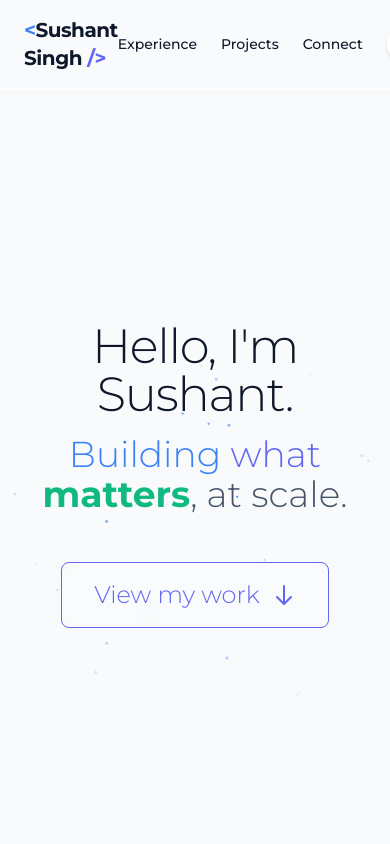
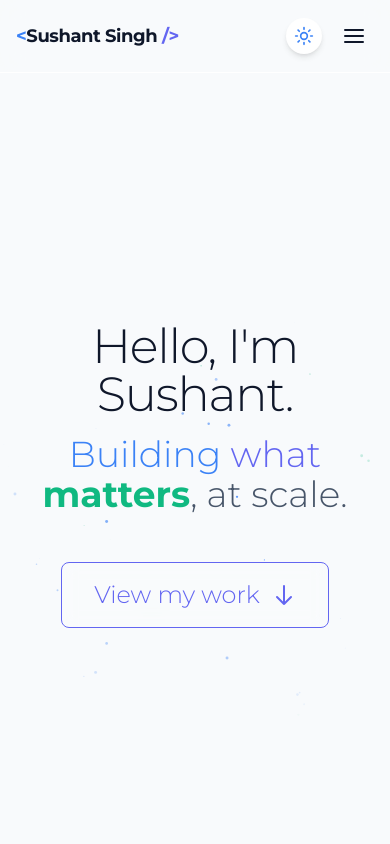
Before and after one commit to Thesirloc/portfolio, a Next.js app: page / in a window 390 px wide. Shown: the top 844 px of the page. Built offline with nearby package versions, Linux system fonts and the light colour scheme.

Commit message:
linkedin github redirection added and made ui more responsive

```diff
--- a/src/app/page.tsx
+++ b/src/app/page.tsx
@@ -190,14 +190,14 @@ export default function Home() {
                   <span className="font-medium text-lg">sunsinghny01@gmail.com</span>
                 </a>
 
-                <a href="https://linkedin.com" target="_blank" rel="noreferrer" className="flex items-center gap-4 text-[var(--text-base)] hover:text-[var(--brand-primary)] transition-colors group">
+                <a href="https://www.linkedin.com/in/sushant-i-singh/" target="_blank" rel="noreferrer" className="flex items-center gap-4 text-[var(--text-base)] hover:text-[var(--brand-primary)] transition-colors group">
                   <div className="w-12 h-12 rounded-full bg-[var(--bg-surface)] border border-[var(--bg-base)] flex items-center justify-center group-hover:scale-110 group-hover:border-[var(--brand-primary)] transition-all">
                     <svg xmlns="http://www.w3.org/2000/svg" width="20" height="20" viewBox="0 0 24 24" fill="none" stroke="currentColor" strokeWidth="2" strokeLinecap="round" strokeLinejoin="round"><path d="M16 8a6 6 0 0 1 6 6v7h-4v-7a2 2 0 0 0-2-2 2 2 0 0 0-2 2v7h-4v-7a6 6 0 0 1 6-6z"></path><rect x="2" y="9" width="4" height="12"></rect><circle cx="4" cy="4" r="2"></circle></svg>
                   </div>
                   <span className="font-medium text-lg">LinkedIn</span>
                 </a>
 
-                <a href="https://github.com" target="_blank" rel="noreferrer" className="flex items-center gap-4 text-[var(--text-base)] hover:text-[var(--brand-primary)] transition-colors group">
+                <a href="https://github.com/Thesirloc" target="_blank" rel="noreferrer" className="flex items-center gap-4 text-[var(--text-base)] hover:text-[var(--brand-primary)] transition-colors group">
                   <div className="w-12 h-12 rounded-full bg-[var(--bg-surface)] border border-[var(--bg-base)] flex items-center justify-center group-hover:scale-110 group-hover:border-[var(--brand-primary)] transition-all">
                     <svg xmlns="http://www.w3.org/2000/svg" width="20" height="20" viewBox="0 0 24 24" fill="none" stroke="currentColor" strokeWidth="2" strokeLinecap="round" strokeLinejoin="round"><path d="M9 19c-5 1.5-5-2.5-7-3m14 6v-3.87a3.37 3.37 0 0 0-.94-2.61c3.14-.35 6.44-1.54 6.44-7A5.44 5.44 0 0 0 20 4.77 5.07 5.07 0 0 0 19.91 1S18.73.65 16 2.48a13.38 13.38 0 0 0-7 0C6.27.65 5.09 1 5.09 1A5.07 5.07 0 0 0 5 4.77a5.44 5.44 0 0 0-1.5 3.78c0 5.42 3.3 6.61 6.44 7A3.37 3.37 0 0 0 9 18.13V22"></path></svg>
                   </div>
--- a/src/components/Navbar.tsx
+++ b/src/components/Navbar.tsx
@@ -1,21 +1,55 @@
+"use client";
+
+import { useState } from "react";
 import ThemeToggle from "./ThemeToggle";
 
 export default function Navbar() {
+  const [menuOpen, setMenuOpen] = useState(false);
+
   return (
-    <nav className="fixed top-0 left-0 right-0 z-50 px-6 py-4 backdrop-blur-md bg-[var(--bg-base)]/80 border-b border-[var(--bg-surface)]">
+    <nav className="fixed top-0 left-0 right-0 z-50 px-4 md:px-6 py-4 backdrop-blur-md bg-[var(--bg-base)]/80 border-b border-[var(--bg-surface)]">
       <div className="max-w-6xl mx-auto flex items-center justify-between">
-        <div className="text-xl font-bold tracking-tight text-[var(--text-base)]">
+        <div className="text-lg md:text-xl font-bold tracking-tight text-[var(--text-base)] shrink-0">
           <span className="text-[var(--brand-primary)]">&lt;</span>
           Sushant Singh
           <span className="text-[var(--brand-secondary)]"> /&gt;</span>
         </div>
-        <div className="flex items-center gap-6">
+
+        {/* Desktop Nav */}
+        <div className="hidden md:flex items-center gap-6">
+          <a href="#about" className="text-sm font-medium hover:text-[var(--brand-primary)] transition-colors">About</a>
           <a href="#experience" className="text-sm font-medium hover:text-[var(--brand-primary)] transition-colors">Experience</a>
           <a href="#projects" className="text-sm font-medium hover:text-[var(--brand-primary)] transition-colors">Projects</a>
           <a href="#connect" className="text-sm font-medium hover:text-[var(--brand-primary)] transition-colors">Connect</a>
           <ThemeToggle />
         </div>
+
+        {/* Mobile controls */}
+        <div className="flex md:hidden items-center gap-3">
+          <ThemeToggle />
+          <button
+            onClick={() => setMenuOpen(!menuOpen)}
+            className="p-2 text-[var(--text-base)] focus:outline-none"
+            aria-label="Toggle menu"
+          >
+            {menuOpen ? (
+              <svg width="24" height="24" viewBox="0 0 24 24" fill="none" stroke="currentColor" strokeWidth="2" strokeLinecap="round" strokeLinejoin="round"><line x1="18" y1="6" x2="6" y2="18" /><line x1="6" y1="6" x2="18" y2="18" /></svg>
+            ) : (
+              <svg width="24" height="24" viewBox="0 0 24 24" fill="none" stroke="currentColor" strokeWidth="2" strokeLinecap="round" strokeLinejoin="round"><line x1="3" y1="12" x2="21" y2="12" /><line x1="3" y1="6" x2="21" y2="6" /><line x1="3" y1="18" x2="21" y2="18" /></svg>
+            )}
+          </button>
+        </div>
       </div>
+
+      {/* Mobile Dropdown */}
+      {menuOpen && (
+        <div className="md:hidden mt-4 pb-4 border-t border-[var(--bg-surface)] pt-4 flex flex-col gap-4 max-w-6xl mx-auto">
+          <a href="#about" onClick={() => setMenuOpen(false)} className="text-sm font-medium hover:text-[var(--brand-primary)] transition-colors">About</a>
+          <a href="#experience" onClick={() => setMenuOpen(false)} className="text-sm font-medium hover:text-[var(--brand-primary)] transition-colors">Experience</a>
+          <a href="#projects" onClick={() => setMenuOpen(false)} className="text-sm font-medium hover:text-[var(--brand-primary)] transition-colors">Projects</a>
+          <a href="#connect" onClick={() => setMenuOpen(false)} className="text-sm font-medium hover:text-[var(--brand-primary)] transition-colors">Connect</a>
+        </div>
+      )}
     </nav>
   );
 }
```
